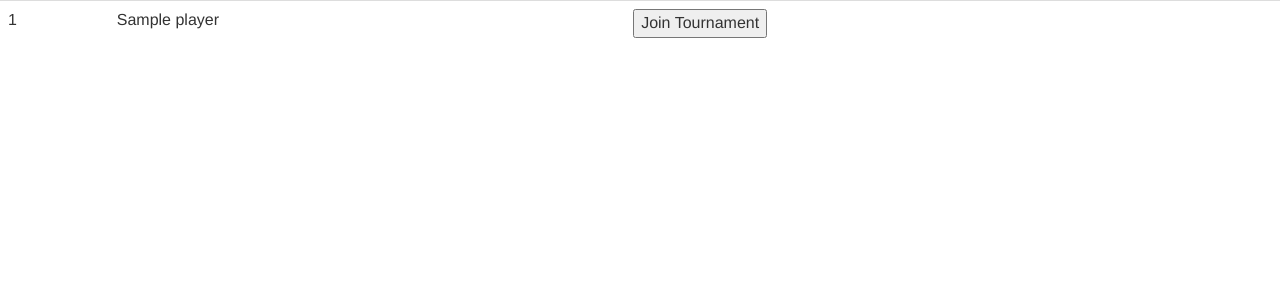
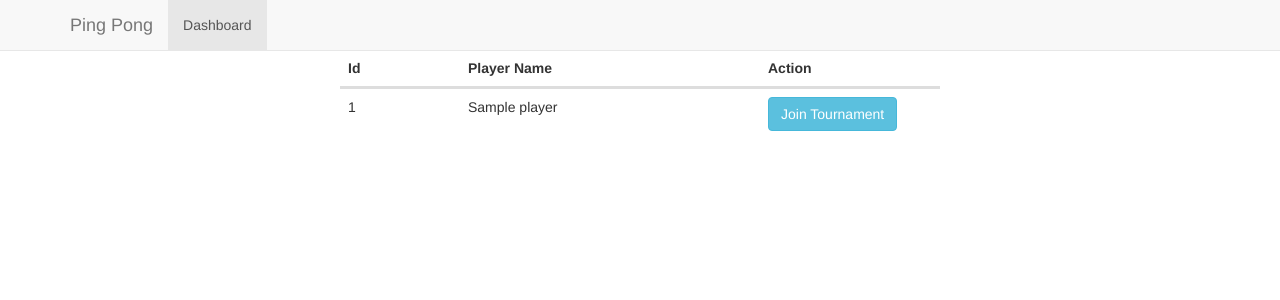
Before and after one commit to vivekc/pingpong, a Django app: page /player/dashboard/ in a window 1280 px wide. Shown: the top 300 px of the page. Run offline with Django 3.2, Linux system fonts and the light colour scheme; tables that the repository leaves empty hold one stand-in row (values such as "Sample post"); some libraries are stand-ins or nearby versions.

Commit message:
HTML CSS changes

```diff
--- /dev/null
+++ b/static/css/dashboard.css
@@ -0,0 +1,11 @@
+.td50 {
+    width: 50%;
+}
+
+.td30 {
+    width: 30%;
+}
+
+.td20 {
+    width: 20px;
+}
--- a/static/js/players.js
+++ b/static/js/players.js
@@ -14,7 +14,8 @@ function join_championship(event, player_id){
         success:function(response)
         {
             event.target.setAttribute("disabled", true);
-            console.log(response);
+            event.target.setAttribute("class", "btn");
+            console.log(response.message);
         }
     })
 }
--- /dev/null
+++ b/templates/base.html
@@ -0,0 +1,33 @@
+<!DOCTYPE html>
+<html lang="en">
+{% load static %}
+<head>
+    <meta charset="UTF-8">
+    <title>Ping Pong - Dashboard</title>
+    <link rel="stylesheet" type="text/css" href="{% static 'css/bootstrap.css' %}"/>
+    <link rel="stylesheet" type="text/css" href="{% static 'css/dashboard.css' %}"/>
+    <script type="text/javascript" src="{% static 'js/jquery-1.11.3.js' %}"></script>
+    <script type="text/javascript" src="{% static 'js/index.js' %}"></script>
+    <script type="text/javascript" src="{% static 'js/players.js' %}"></script>
+</head>
+<body>
+<nav class="navbar navbar-default navbar-fixed-top">
+    <div class="container">
+        <div class="navbar-header">
+            <button type="button" class="navbar-toggle collapsed" data-toggle="collapse" data-target="#navbar"
+                    aria-expanded="false" aria-controls="navbar">
+                <span class="sr-only">Toggle navigation</span>
+
+            </button>
+            <a class="navbar-brand" href="#">Ping Pong</a>
+        </div>
+        <div id="navbar" class="navbar-collapse collapse">
+            <ul class="nav navbar-nav">
+                <li class="active"><a href="#">Dashboard</a></li>
+            </ul>
+        </div>
+    </div>
+</nav>
+{% block content %} {% endblock %}
+</body>
+</html>
--- a/templates/player/dashboard.html
+++ b/templates/player/dashboard.html
@@ -1,29 +1,31 @@
+{% extends "base.html" %}
+
 {% load static %}
 
-<html lang="en">
-<head>
-    <meta charset="UTF-8">
-    <link rel="stylesheet" type="text/css" href="/static/css/bootstrap.css"/>
-    <title>Pingpong - Dashboard</title>
-    <script type="text/javascript" src="/static/js/jquery-1.11.3.js"></script>
-    <script type="text/javascript" src="/static/js/index.js"></script>
-    <script type="text/javascript" src="/static/js/players.js"></script>
-</head>
-<body>
-<table>
+{% block content %}
+<div class="container">
     {% if not players %}
-        <h6>No players have been configured yet. Please refer README.md</h6>
+    <h6>No players have been configured yet. Please refer README.md</h6>
     {% else %}
-        <table class="table">
+    <table class="table container-fluid" style="max-width:600px;margin:50px auto;">
+        <thead>
+        <th class="td20">Id</th>
+        <th class="td50">Player Name</th>
+        <th class="td30">Action</th>
+        </thead>
         {% for player in players %}
-            <tr>
-                <td>{{ player.player_id }}</td>
-                <td>{{ player.name }}</td>
-                <td><button id="join_player{{player.player_id}}" onclick="join_championship(event, {{ player.player_id }})">Join Tournament</button> </td>
-            </tr>
+        <tr>
+            <td class="td20">{{ player.player_id }}</td>
+            <td class="td50">{{ player.name }}</td>
+            <td class="td30">
+                <button id="join_player{{player.player_id}}" class="btn btn-info"
+                        onclick="join_championship(event, {{ player.player_id }})">Join Tournament
+                </button>
+            </td>
+        </tr>
         {% endfor %}
-        </table>
+    </table>
     {% endif %}
-</table>
-</body>
-</html>
+    </table>
+</div>
+{% endblock %}
```
Also changed, not shown: referee/views.py (+11 -5 lines), player/player_config.ini (line endings or trailing spaces).
